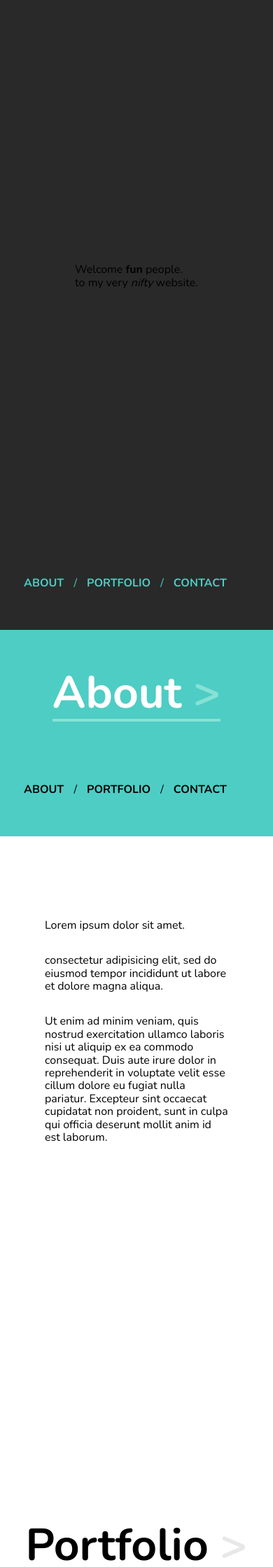
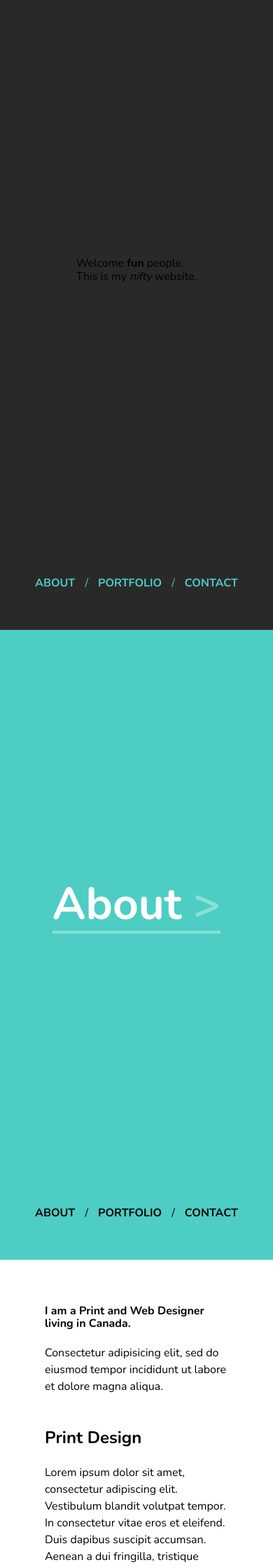
Before and after one commit to lindsyo/lynnoconnor.ca, a Jekyll site: the page built from index.html, in a window 390 px wide. Shown: the top 2239 px of the page at 70% size. Built offline with Jekyll 4.4.1, drawn with Linux system fonts in a browser that asks for light colours; nearby versions of some CDN libraries; some of the changed text lies outside the part shown.

Commit message:
navigation and spacing

```diff
--- a/_includes/head.html
+++ b/_includes/head.html
@@ -3,7 +3,7 @@
 
   <!-- META -->
 
-  <meta name="viewpoint" content="width-device-width, user-scalable=0" />
+  <meta name="viewport" content="width=device-width, user-scalable=0" />
 
   <!-- CSS -->
 
--- a/_includes/nav.html
+++ b/_includes/nav.html
@@ -1,5 +1,5 @@
-<a href="#about">about</a>
+<a href="/index#about">about</a>
 <span>/</span>
-<a href="#portfolio">portfolio</a>
+<a href="/index#portfolio">portfolio</a>
 <span>/</span>
-<a href="#contact">contact</a>
+<a href="/index#contact">contact</a>
--- a/_layouts/home.html
+++ b/_layouts/home.html
@@ -9,7 +9,7 @@
         <div class="col-12">
           <div id="typed-strings">
             <p>Welcome <strong>fun</strong> people.</p>
-            <p>to my very<em> nifty</em> website.</p>
+            <p>This is my <em> nifty</em> website.</p>
           </div>
         <span id="typed"></span>
         </div>
@@ -21,11 +21,11 @@
 
     {{ content }}
 
-    <footer class="bg-secondary grid-column-spaceBetween">
+    <footer class="bg-primary grid-column-spaceBetween">
+      <div id="bg" class="bg-cover"></div>
       <div class="col-12 grid-middle fill-vertical">
-        <div class="col-12">
-          <h4>Image here</h4>
-          <!-- <img src="assets/img/boy.jpg"/> -->
+        <div class="col-12 text">
+          Thank you.
         </div>
       </div>
       <nav class="col-12">
--- a/_layouts/project.html
+++ b/_layouts/project.html
@@ -6,7 +6,7 @@
     <header class="bg-primary grid-spaceBetween-noBottom">
       <p>LO. A Design Studio</p>
       <nav>
-        <a href="#">home</a>
+        <a href="/index">home</a>
         <span>/</span>
         {% include nav.html %}
       </nav>
--- a/assets/css/main.css
+++ b/assets/css/main.css
@@ -133,6 +133,10 @@ nav a {
   font-weight: 700;
 }
 
+a.featured {
+  color: #4ECDC4;
+}
+
 body.layout-project nav a {
   margin-bottom: 0;
 }
@@ -175,10 +179,17 @@ header a {
 #typed {
   color: white;
   font-size: 4rem;
+  text-align: center;
+  display: inline-block;
 }
 
 header span {
-  color: #4ECDC4
+  color: #4ECDC4;
+}
+
+.typed-cursor {
+  display: inline-block;
+  font-size: 3rem;
 }
 
 
@@ -189,8 +200,7 @@ header span {
   color: white;
   margin-left: 2em;
 } */
-
-body nav {
+body.layout-project nav {
   margin-right: 2em;
 }
 
@@ -229,8 +239,24 @@ body nav {
   color: #86E2D5
 }
 
+#about h3 {
+  font-weight: 700;
+  font-size: 1.5rem;
+  margin-bottom: 1em;
+}
+
+#about h4 {
+  font-weight: 700;
+  margin-bottom: 1.25em;
+}
+
 #about p {
-  margin-bottom: 2em;
+  margin-bottom: 1em;
+  line-height: 1.5rem;
+}
+
+#about .content {
+  margin-bottom: 3em;
 }
 
 
@@ -267,7 +293,7 @@ body nav {
 
 #portfolio article p {
   font-size: .75rem;
-  margin-bottom: 1em;
+  margin-bottom: 1.5em;
   color: white;
   text-transform: uppercase;
 }
@@ -298,36 +324,97 @@ body nav {
 
 /* -------- CONTACT -------- */
 
-#contact nav a {
+.contact nav a {
   color: #4ECDC4;
 }
 
-#contact span {
+.contact span {
   color: #4ECDC4
 }
 
-#contact h2 {
+.contact h2 {
   color: white;
   border-bottom: solid 4px #555555;
  }
 
-#contact .arrow {
+.contact .arrow {
   color: #555555;
 }
 
+.contact h3{
+  font-weight: 700;
+  font-size: 1.5rem;
+  margin-bottom: 1em;
+}
+
+.contact p {
+  color: color: #292929;
+  padding: 0.5rem 0;
+}
+
+
+.contact a {
+  text-decoration: none;
+  color: #292929;
+}
+
+.contact a.featured {
+  color: #4ECDC4;
+}
 
 /* -------- FOOTER -------- */
 
-
 footer {
+  position: relative;
   min-height: 100vh;
 }
 
-footer a {
-  color: black;
+footer .text {
+  color: white;
+  font-size: 4rem;
+  font-weight: 700;
 }
 
-h4 {
+footer #bg {
+  top: 0;
+  left: 0;
+  width: 100%;
+  height: 100%;
+  position: absolute;
+  background-image: url('/assets/img/footer-2.jpg');
+  opacity: .8;
+  z-index: 1;
+}
+
+footer .col-12 {
+  position: relative;
+  z-index: 2;
+}
+
+footer a {
+  color: #4ECDC4;
+}
+
+footer nav {
+  color: #4ECDC4;
+}
+
+/* -------- MEDIA QUERIES -------- */
+
+@media screen and (max-width: 568px) {
+  .fill-vertical-small-screen {
+    height: 100vh;
+  }
+  .make-grey-small-screen {
+    background-color: #FAFAFA;
+  }
+
+}
+
+
+
+
+/* h4 {
   font-size: 5rem;
   color: white;
-}
+} */
--- a/assets/js/main.js
+++ b/assets/js/main.js
@@ -11,7 +11,48 @@ $(document).ready(function(){
 
   var typed = new Typed('#typed', {
     stringsElement: '#typed-strings',
-    typeSpeed: 50
+    typeSpeed: 50,
+    showCursor: true
   });
 
-});
+// this is the smooth scrolling
+
+  // Select all links with hashes
+$('a[href*="#"]')
+  // Remove links that don't actually link to anything
+  .not('[href="#"]')
+  .not('[href="#0"]')
+  .click(function(event) {
+    // On-page links
+    if (
+      location.pathname.replace(/^\//, '') == this.pathname.replace(/^\//, '')
+      &&
+      location.hostname == this.hostname
+    ) {
+      // Figure out element to scroll to
+      var target = $(this.hash);
+      target = target.length ? target : $('[name=' + this.hash.slice(1) + ']');
+      // Does a scroll target exist?
+      if (target.length) {
+        // Only prevent default if animation is actually gonna happen
+        event.preventDefault();
+        $('html, body').animate({
+          scrollTop: target.offset().top
+        }, 1000, function() {
+          // Callback after animation
+          // Must change focus!
+          var $target = $(target);
+          $target.focus();
+          if ($target.is(":focus")) { // Checking if the target was focused
+            return false;
+          } else {
+            $target.attr('tabindex','-1'); // Adding tabindex for elements not focusable
+            $target.focus(); // Set focus again
+          };
+        });
+      }
+    }
+  });
+  // end smooth scrolling
+
+});    //end jquery
--- a/index.html
+++ b/index.html
@@ -5,7 +5,7 @@ layout: home
 <!-- ABOUT -->
 <section id="about" class="grid">
   <!-- <img id="profile" src="assets/img/lynn.jpg"/> -->
-  <div class="col-6_sm-8_xs-12 bg-secondary grid-column-spaceBetween">
+  <div class="col-6_sm-8_xs-12 bg-secondary grid-column-spaceBetween fill-vertical-small-screen">
     <div class="col-12 grid-middle fill-vertical">
       <div class="col-12">
         <h2>About<span class="arrow"> ></span></h2>
@@ -19,9 +19,12 @@ layout: home
   <div class="col-6_sm-8_xs-12 grid-middle">
     <div class="col-12">
       <div class="padding-all-xl">
-        <p>Lorem ipsum dolor sit amet.</p>
-        <p>consectetur adipisicing elit, sed do eiusmod tempor incididunt ut labore et dolore magna aliqua.</p>
-        <p>Ut enim ad minim veniam, quis nostrud exercitation ullamco laboris nisi ut aliquip ex ea commodo consequat. Duis aute irure dolor in reprehenderit in voluptate velit esse cillum dolore eu fugiat nulla pariatur. Excepteur sint occaecat cupidatat non proident, sunt in culpa qui officia deserunt mollit anim id est laborum.</p>
+        <h4>I am a Print and Web Designer living in Canada.</h4>
+        <p class="content">Consectetur adipisicing elit, sed do eiusmod tempor incididunt ut labore et dolore magna aliqua.</p>
+        <h3>Print Design</h3>
+        <p class="content">Lorem ipsum dolor sit amet, consectetur adipiscing elit. Vestibulum blandit volutpat tempor. In consectetur vitae eros et eleifend. Duis dapibus suscipit accumsan. Aenean a dui fringilla, tristique quam vitae, scelerisque felis. Proin aliquet nibh, at vehicula purus.</p>
+        <h3>Web Design</h3>
+        <p>Ut enim ad minim veniam, quis nostrud exercitation ullamco laboris nisi ut aliquip ex ea commodo consequat. Duis aute irure dolor in reprehenderit in voluptate velit esse cillum dolore eu fugiat nulla pariatur. Excepteur sint occaecat cupidatat non proident, sunt in culpa qui officia deserunt mollit anim idest laborum.</p>
         </p>
       </div><!-- .padding-all -->
     </div><!-- .col-12 -->
@@ -30,7 +33,7 @@ layout: home
 
 <!-- PORTFOLIO -->
 <section id="portfolio" class="grid-noBottom-noGutter">
-  <div class="col-6_sm-8_xs-12 grid-noBottom-noGutter">
+  <div class="col-6_sm-8_xs-12 grid-noBottom-noGutter make-grey-small-screen">
     <div id="stick" class="col-12 full-height grid-column-noBottom-spaceBetween-noGutter">
       <div class="col-12 grid-middle-noGutter fill-vertical">
         <div class="col-12">
@@ -47,8 +50,8 @@ layout: home
     {% for item in site.projects %}
       <article class="full-height grid-middle-center bg-cover">
         <div class="article-text col-12 centered">
-          <h3>{{ item.title }}</h3> <!-- Flu Poster -->
-          <p>{{ item.excerpt }}</p> <!-- Blurb -->
+          <h3>{{ item.title }}</h3>
+          <p>{{ item.excerpt }}</p>
           <a href="{{ item.url }}">more</a>
         </div>
         <div class="article-image bg-cover" style="background-image: url('{{ item.image-featured }}')"></div>
@@ -58,8 +61,8 @@ layout: home
 </section>
 
 <!-- CONTACT -->
-<section id="contact" class="grid">
-  <div class="col-6_sm-8_xs-12 bg-primary grid-column-spaceBetween">
+<section id="contact" class="grid contact">
+  <div class="col-6_sm-8_xs-12 bg-primary grid-column-spaceBetween fill-vertical-small-screen">
     <div class="col-12 grid-middle fill-vertical">
       <div class="col-12">
         <h2 class="font-color">Contact<span class="arrow"> ></span></h2></h2>
@@ -70,15 +73,15 @@ layout: home
       {% include nav.html %}
     </nav>
   </div>
-  <div class="col-6_sm-8_xs-12 grid-middle">
+  <div class="col-6_sm-8_xs-12 grid-middle fill-vertical-small-screen">
     <div class="col-12">
       <div class="padding-all-xl">
-        <p>Lynn O'Connor</p>
-        <p>Print | Web Designer</p>
+        <h3>Lynn O'Connor</h3>
+        <p>Print / Web Designer</p>
         <p>
-          <a href="mailto:hello@lynnoconnor.ca">hello@lynnoconnor.ca</a>
+          <a class="featured" href="mailto:hello@lynnoconnor.ca">hello@lynnoconnor.ca</a>
         </p>
-        <p>
+        <p >
           <a href="tel:613-806-3323">613 806 3323</a>
         </p>
         <p>
```
Also changed, not shown: 10 other files.
